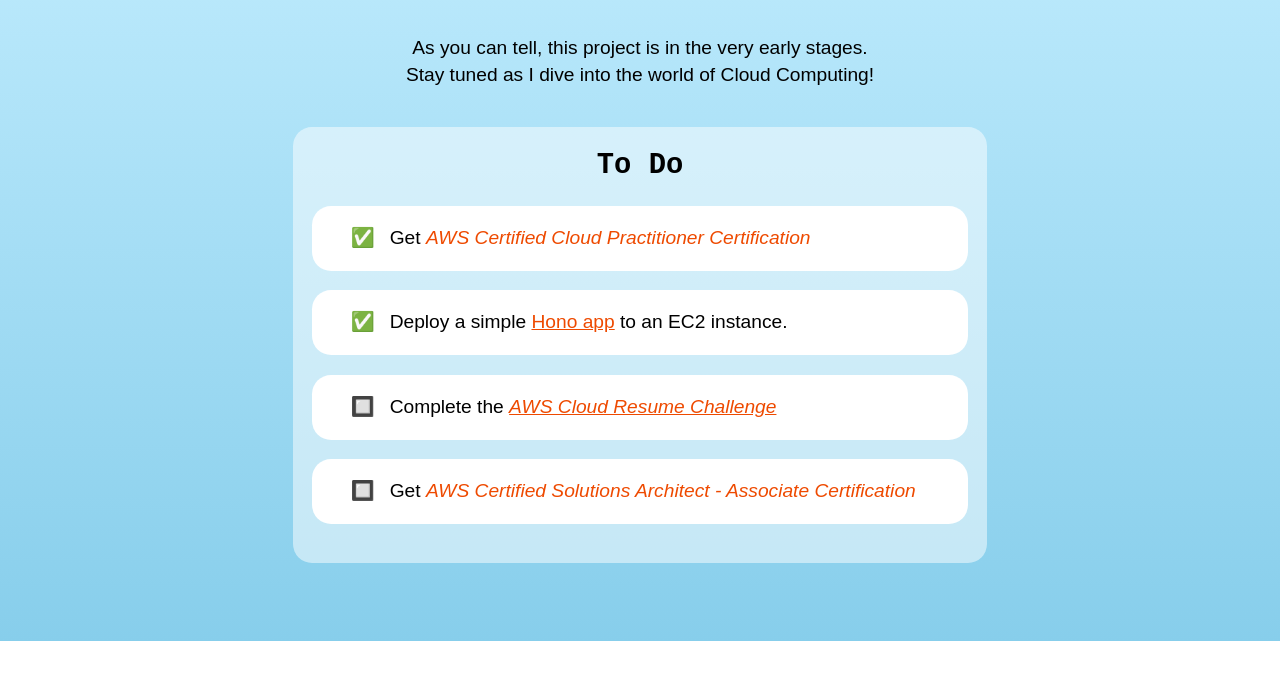
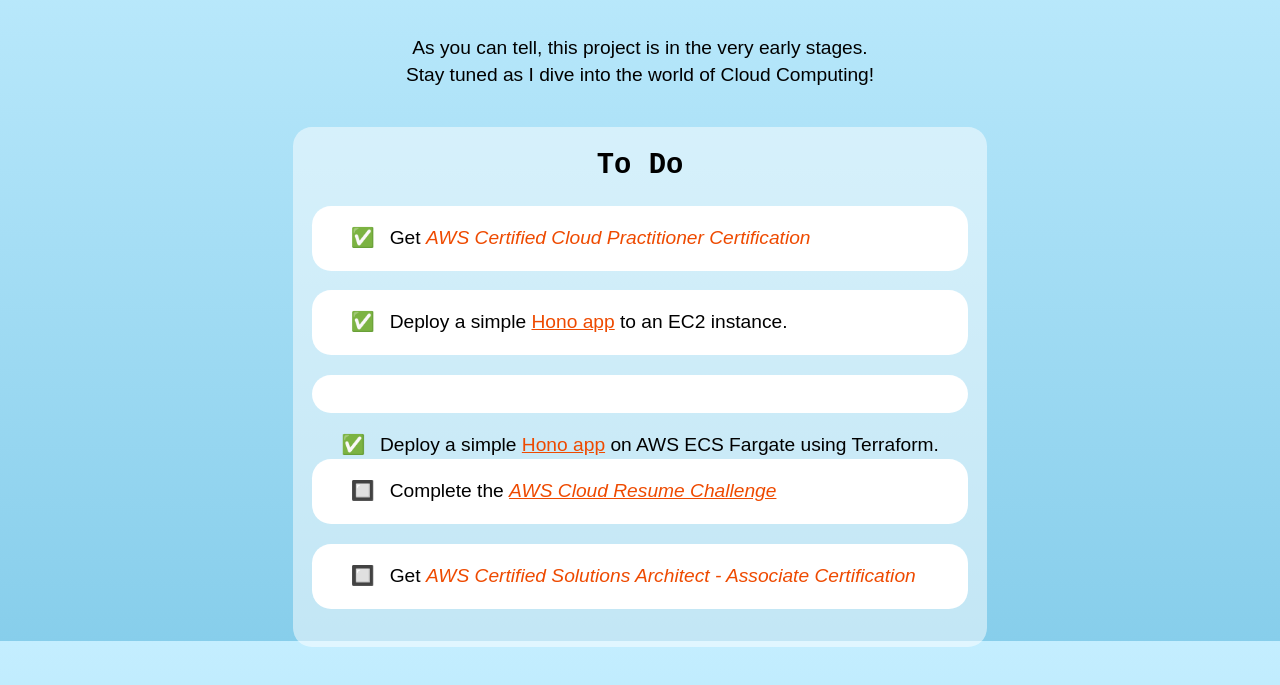
Before and after one commit to lmackenzie94/lukelearnsthecloud, a website built with Vite: page index.html in a window 1280 px wide. Shown: the part 159-844 px from the top of the page. Before the commit the page ends 800 px from the top, so only its background shows below. Built offline with nearby package versions, Linux system fonts and the light colour scheme.

Commit message:
add Hono ECS Fargate project

```diff
--- a/index.html
+++ b/index.html
@@ -27,6 +27,9 @@
       <p class="white-bg">
         <span class="emoji">✅</span> Deploy a simple <a href="https://hono.lukelearnsthe.cloud" target="_blank">Hono app</a> to an EC2 instance.
       </p>
+      <p class="white-bg"></p>
+      <span class="emoji">✅</span> Deploy a simple <a href="https://hono-ecs.lukelearnsthe.cloud" target="_blank">Hono app</a> on AWS ECS Fargate using Terraform.
+      </p>
       <p class="white-bg">
         <span class="emoji">🔲</span> Complete the <a href="https://cloudresumechallenge.dev/docs/the-challenge/aws/" target="_blank"><em>AWS Cloud Resume Challenge</em>
         </a>
```
